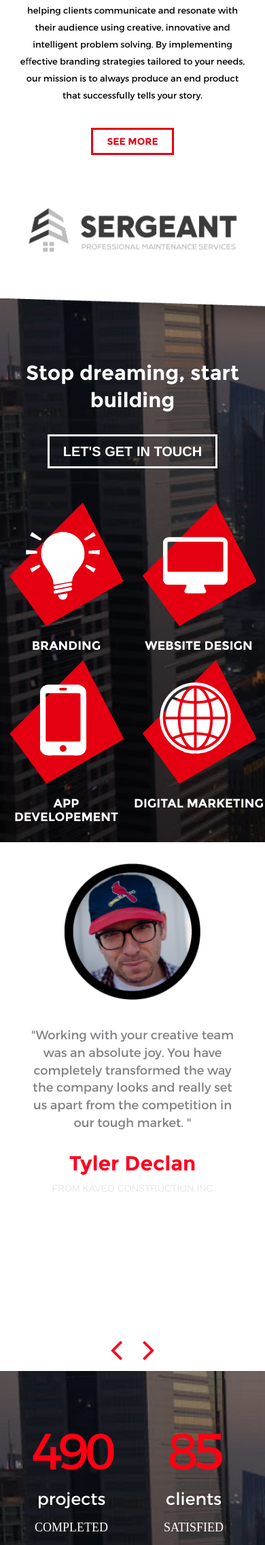
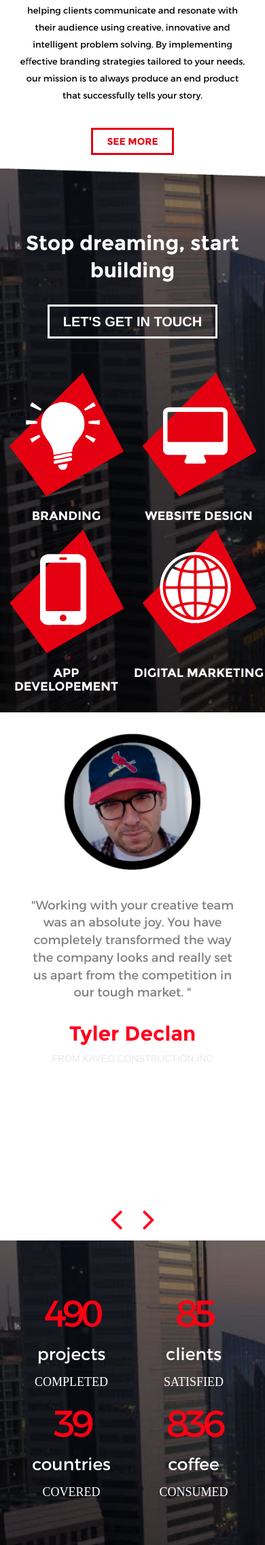
Before and after one commit to rilindpozhegu/emiratesgraphics, a PHP site: page / in a window 390 px wide. Shown: the part 1038-3311 px from the top of the page at 68% size. Run offline with PHP 8.4, Linux system fonts and the light colour scheme; some libraries are stand-ins or nearby versions; some web fonts are replaced.

Commit message:
small changes

```diff
--- a/css/about.css
+++ b/css/about.css
@@ -342,7 +342,7 @@
     height: 600px;
   }
   .ana-section .text-section-sacha{
-    padding-top: 30px;
+    padding: 30px 0px;
   }
   .ana-section .text-section-sacha h1{
     color: black;
--- a/css/home.css
+++ b/css/home.css
@@ -510,7 +510,7 @@
 
 .facts-section h1 {
 	font-family: 'Montserrat-Regular';
-	font-size: 75px;
+	font-size: 55px;
 	color: #ff0013;
 	letter-spacing: -7px;
 }
--- a/index.html
+++ b/index.html
@@ -146,7 +146,7 @@
 
 
 <!-- desktop slider Section -->
-      <div id="owl-demo3" class="#">
+      <div id="owl-demo3" class="mobile-d-n">
         <div class="container">
           <div class="row">
             <div class="span12">
--- a/services.html
+++ b/services.html
@@ -127,7 +127,7 @@
     <div class="container">
         <div class="row">
             <div class="col-md-2 col-xs-12 lampa">
-                <img src="http://emiratesgraphics.com/wp-content/uploads/2016/05/4.png">
+                <img src="img/services_4.png">
             </div>
             <div class="services-header col-md-10 col-xs-12">
                 <h1>digital marketing is more than important</h1>
```
Also changed, not shown: about.html (+4 -3 lines).
